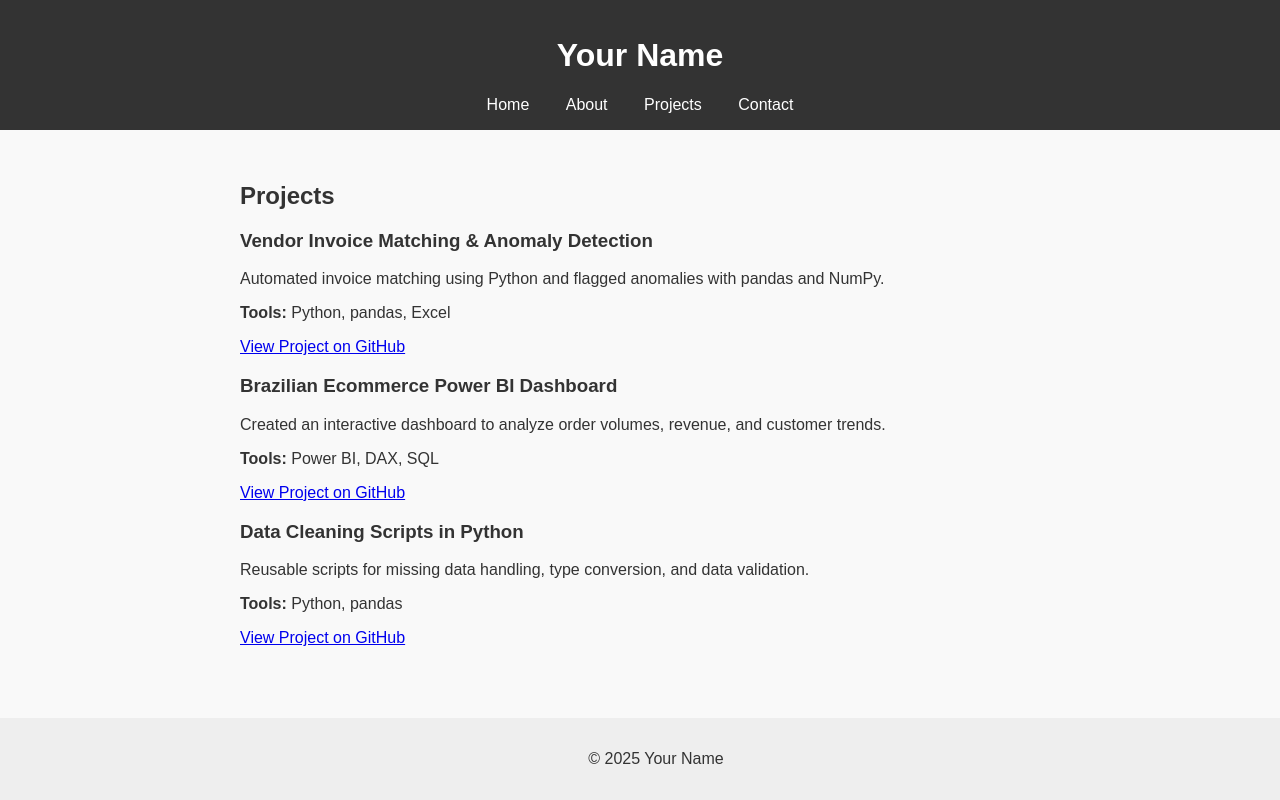
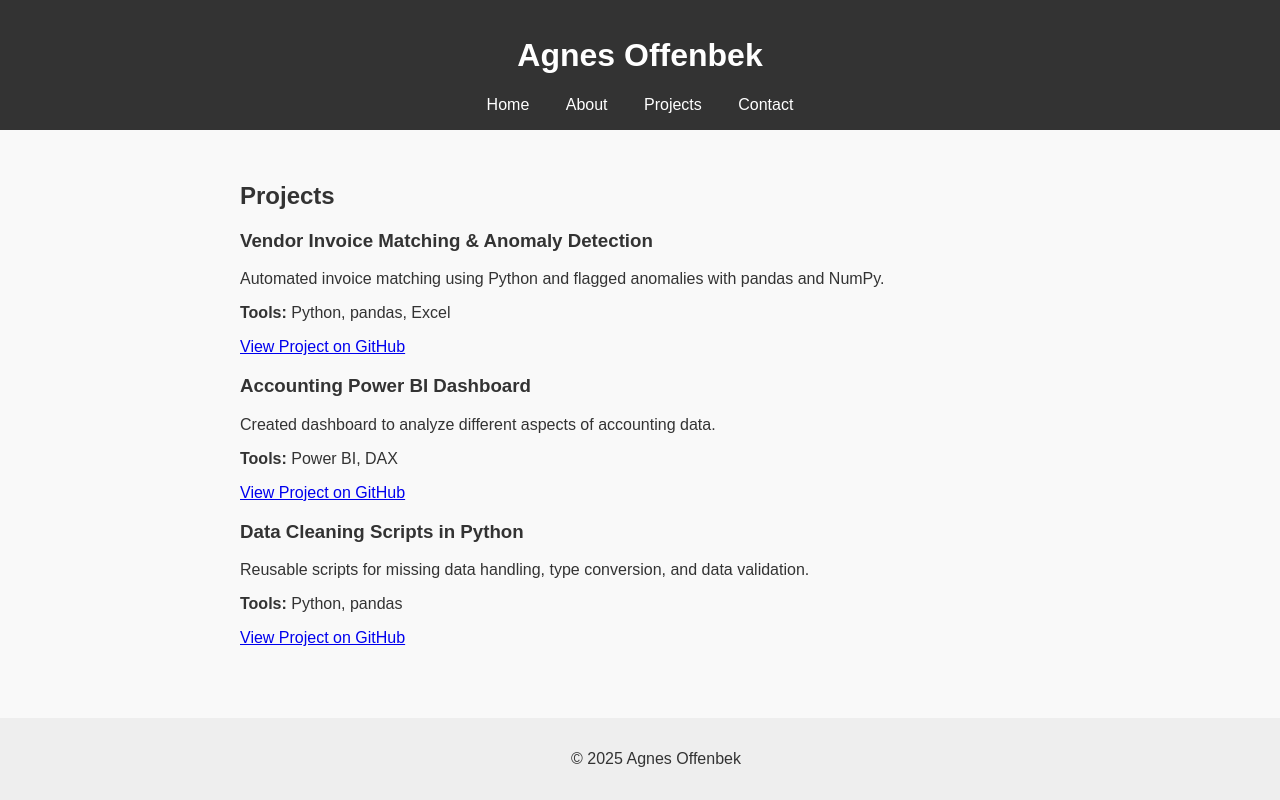
Before and after one commit to aoffenbek/agnesoffenbek.github.io, a plain HTML site: page projects.html in a window 1280 px wide. Drawn offline with Linux system fonts and the light colour scheme.

Commit message:
Update projects.html

```diff
--- a/projects.html
+++ b/projects.html
@@ -8,7 +8,7 @@
 </head>
 <body>
   <header>
-    <h1>Your Name</h1>
+    <h1>Agnes Offenbek</h1>
     <nav>
       <a href="index.html">Home</a>
       <a href="about.html">About</a>
@@ -24,14 +24,14 @@
       <h3>Vendor Invoice Matching & Anomaly Detection</h3>
       <p>Automated invoice matching using Python and flagged anomalies with pandas and NumPy.</p>
       <p><strong>Tools:</strong> Python, pandas, Excel</p>
-      <a href="https://github.com/yourusername/invoice-matching">View Project on GitHub</a>
+      <a href="https://github.com/aoffenbek/vendor-invoice-matching">View Project on GitHub</a>
     </div>
 
     <div class="project">
-      <h3>Brazilian Ecommerce Power BI Dashboard</h3>
-      <p>Created an interactive dashboard to analyze order volumes, revenue, and customer trends.</p>
-      <p><strong>Tools:</strong> Power BI, DAX, SQL</p>
-      <a href="https://github.com/yourusername/ecommerce-powerbi">View Project on GitHub</a>
+      <h3>Accounting Power BI Dashboard</h3>
+      <p>Created dashboard to analyze different aspects of accounting data.</p>
+      <p><strong>Tools:</strong> Power BI, DAX</p>
+      <a href="https://github.com/aoffenbek/PowerBI_AccountingData">View Project on GitHub</a>
     </div>
 
     <div class="project">
@@ -43,7 +43,7 @@
   </main>
 
   <footer>
-    <p>© 2025 Your Name</p>
+    <p>© 2025 Agnes Offenbek</p>
   </footer>
 </body>
 </html>
```
